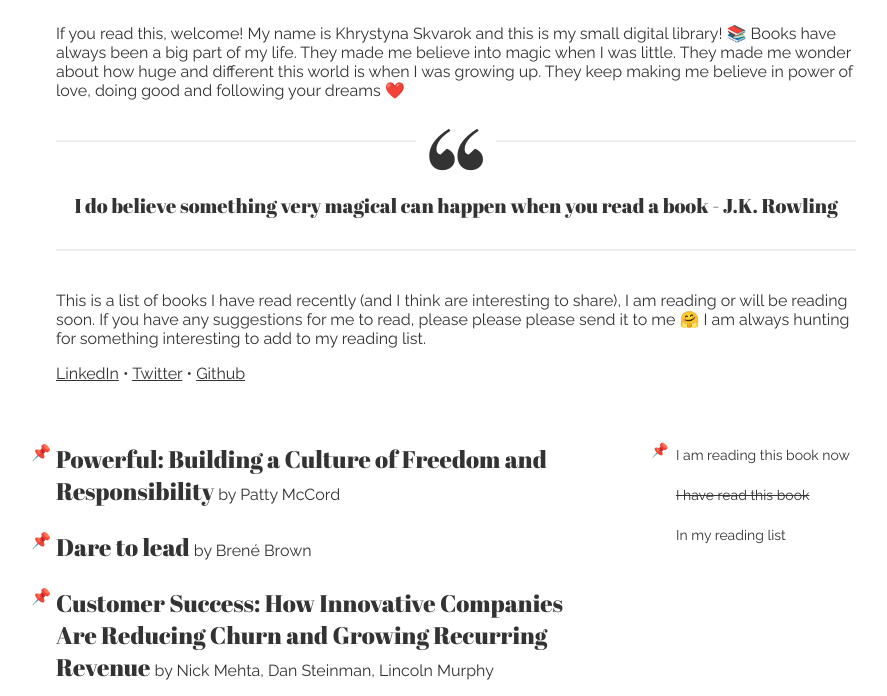
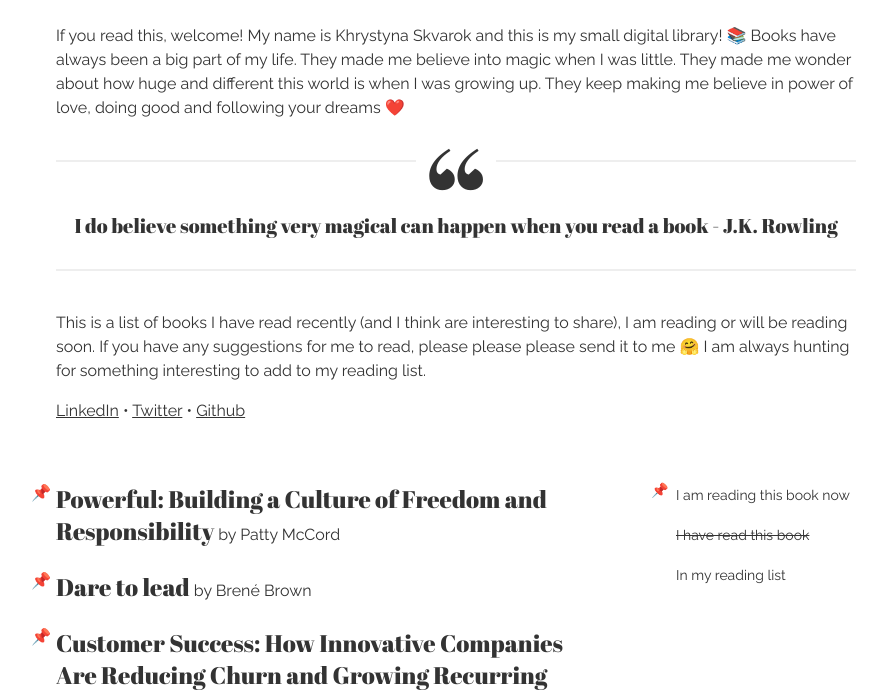
Before and after one commit to Khrystyna/what-i-read, a website: page public/index.html in a window 1280 px wide. Shown: the part 104-800 px from the top of the page, without its empty margins (184-1071 px from the left). Drawn offline with Linux system fonts and the light colour scheme.

Commit message:
fix: style fix for better readability

```diff
--- a/public/index.html
+++ b/public/index.html
@@ -60,6 +60,10 @@
 
       a {
         color: #333;
+      }
+
+      p {
+        line-height: 24px;
       }
 
       header {
```
